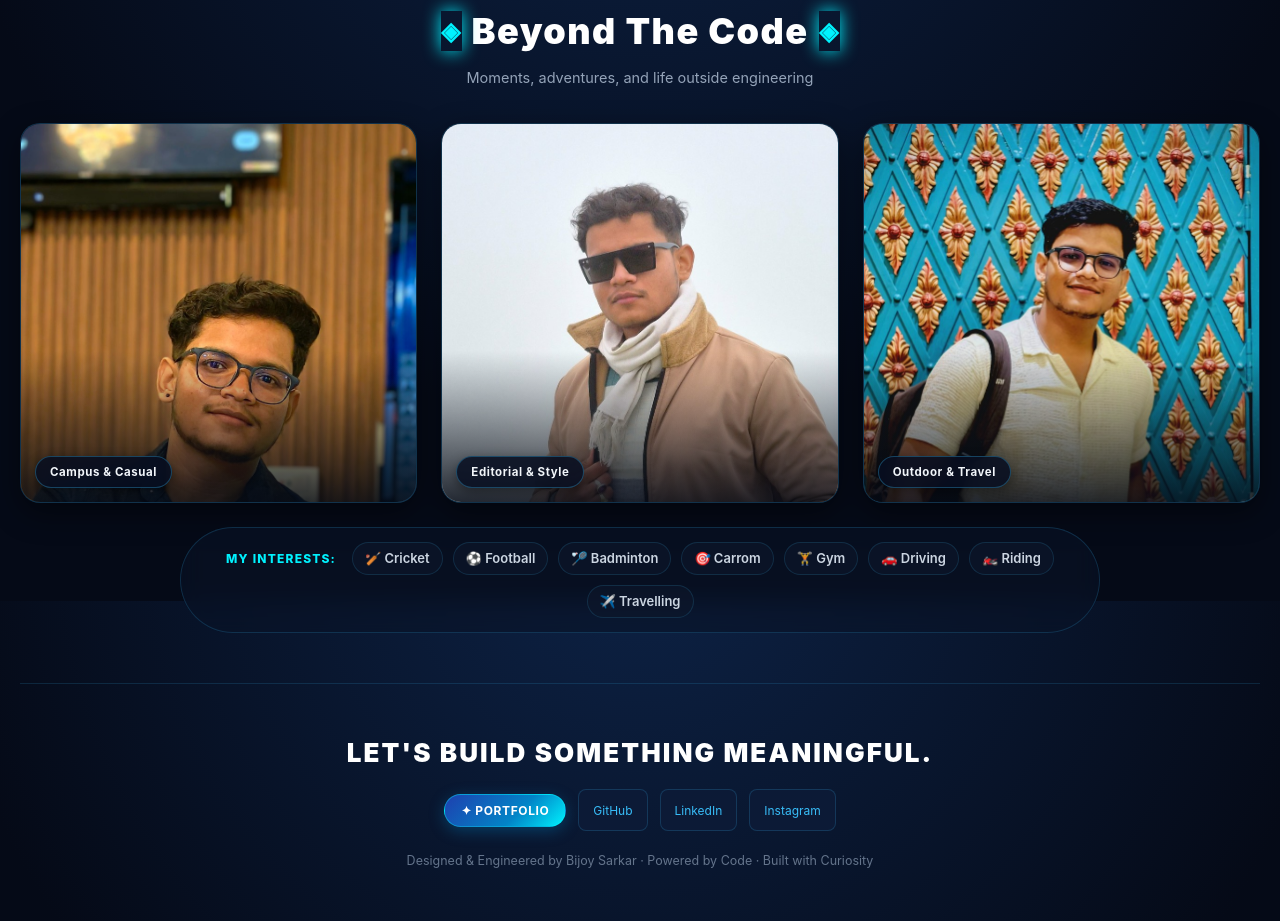
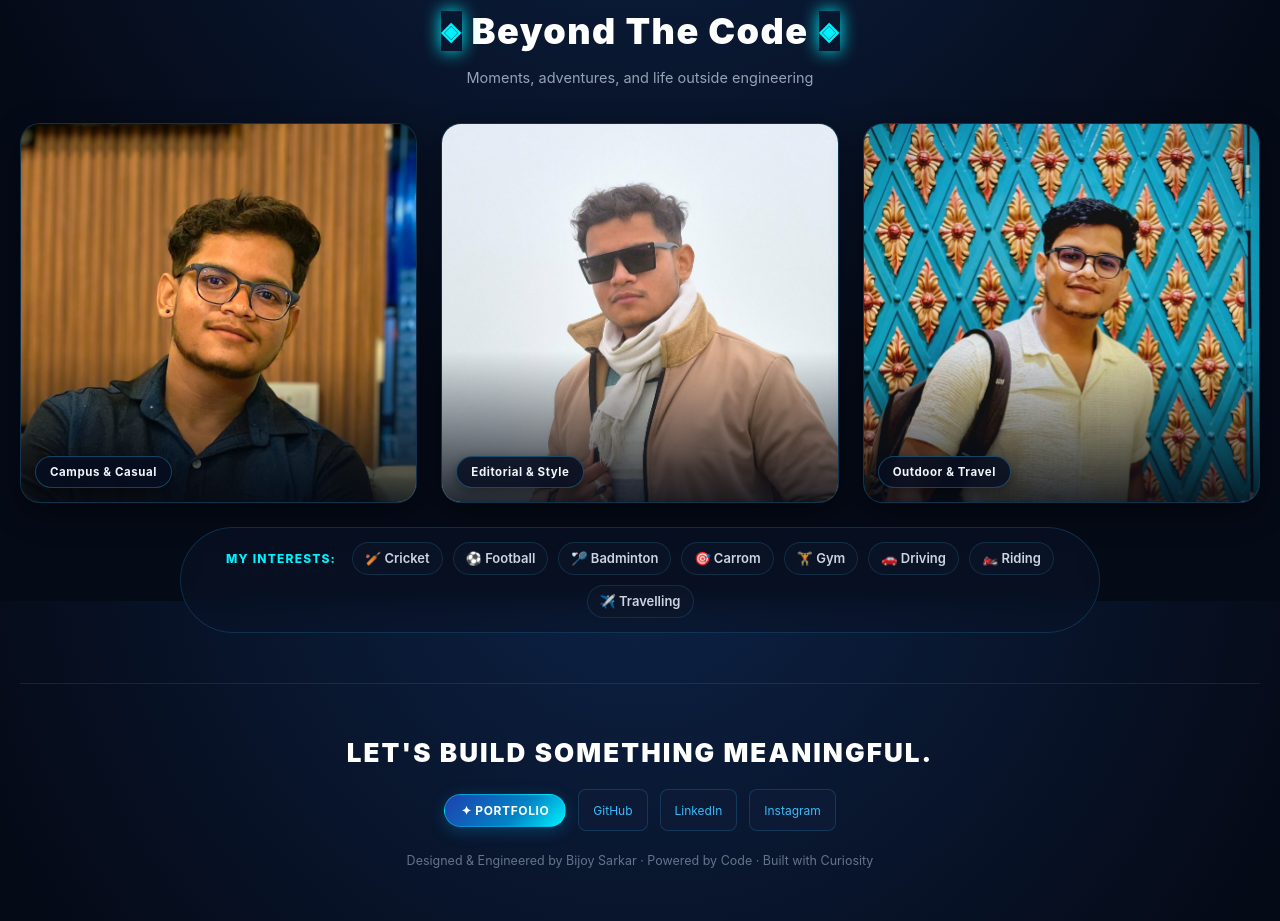
Before and after one commit to BijoySarkar19/BijoySarkar19, a plain HTML site: page index.html in a window 1280 px wide. Shown: the part 6599-7520 px from the top of the page. Drawn offline with Linux system fonts and the light colour scheme.

Commit message:
Adjust casual portrait object-position to show upper body and chest

```diff
--- a/index.html
+++ b/index.html
@@ -1240,7 +1240,7 @@
       transform: scale(1.05);
     }
     .gallery-img.img-casual {
-      object-position: center 20%;
+      object-position: center 75%;
     }
     .gallery-img.img-editorial {
       object-position: center 25%;
```
Also changed, not shown: preview.html (+1 -1 lines).
